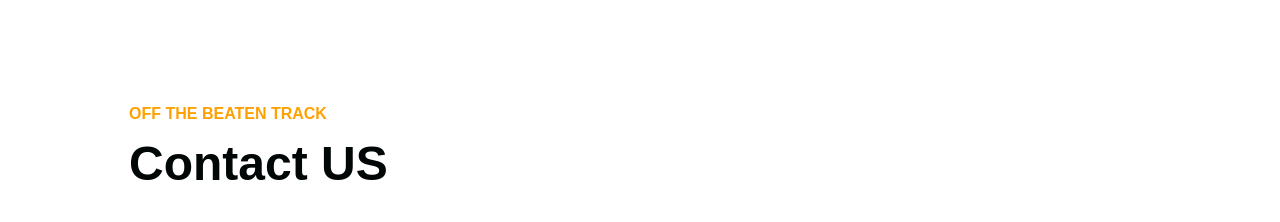
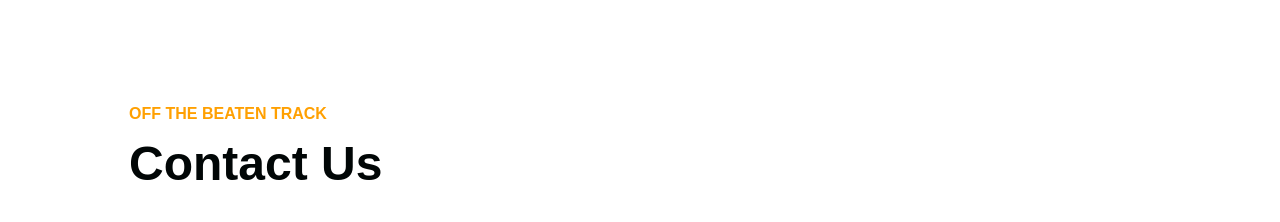
Before and after one commit to MianMArslan/fyp-tourist-portal, a React (Create React App) app: page / in a window 1280 px wide. Shown: the part 2200-2422 px from the top of the page. Built offline with nearby package versions, Linux system fonts and the light colour scheme; no server answers.

Commit message:
bugfix in contact us form

```diff
--- a/src/components/ContactUs/index.js
+++ b/src/components/ContactUs/index.js
@@ -26,7 +26,7 @@ export const homeObjOne = {
   lightBg: false,
   lightText: true,
   topLine: "OFF THE BEATEN TRACK",
-  headline: "Contact US",
+  headline: "Contact Us",
   imgStart: false,
 };
 
```
